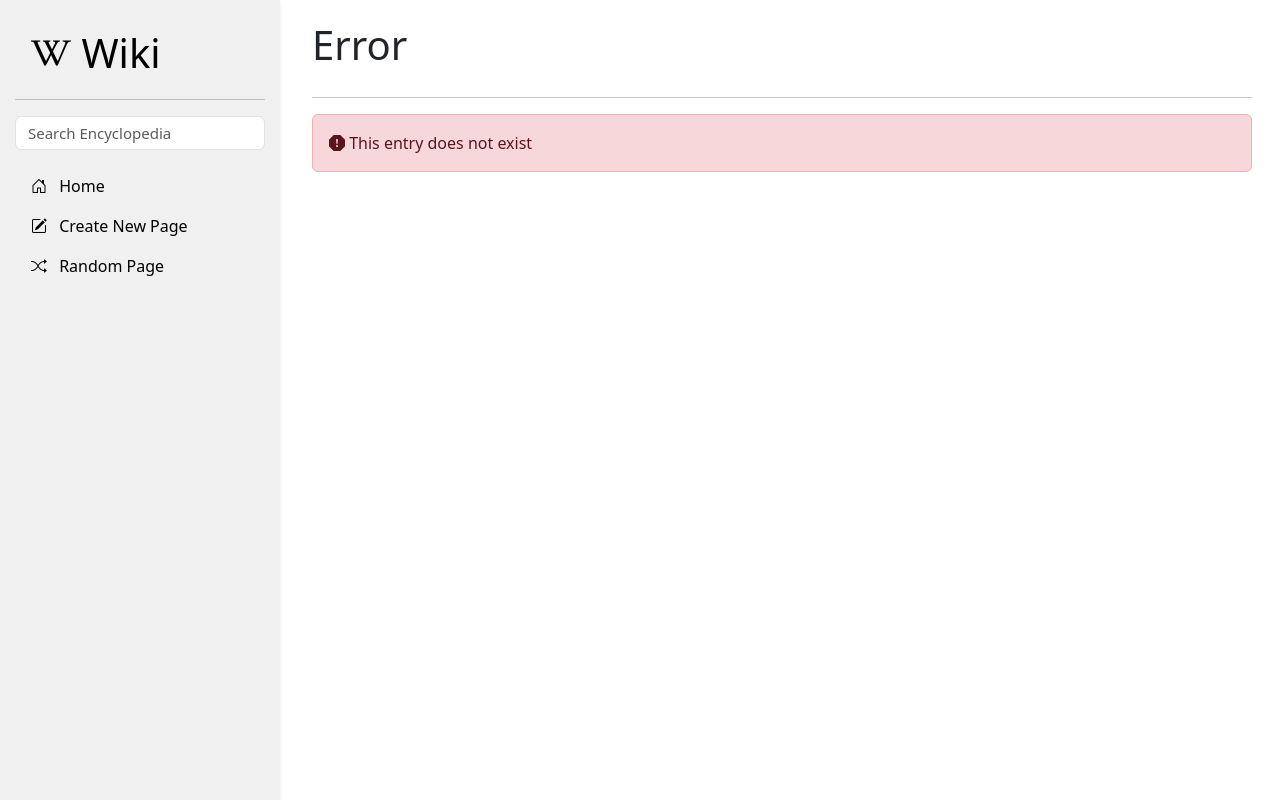
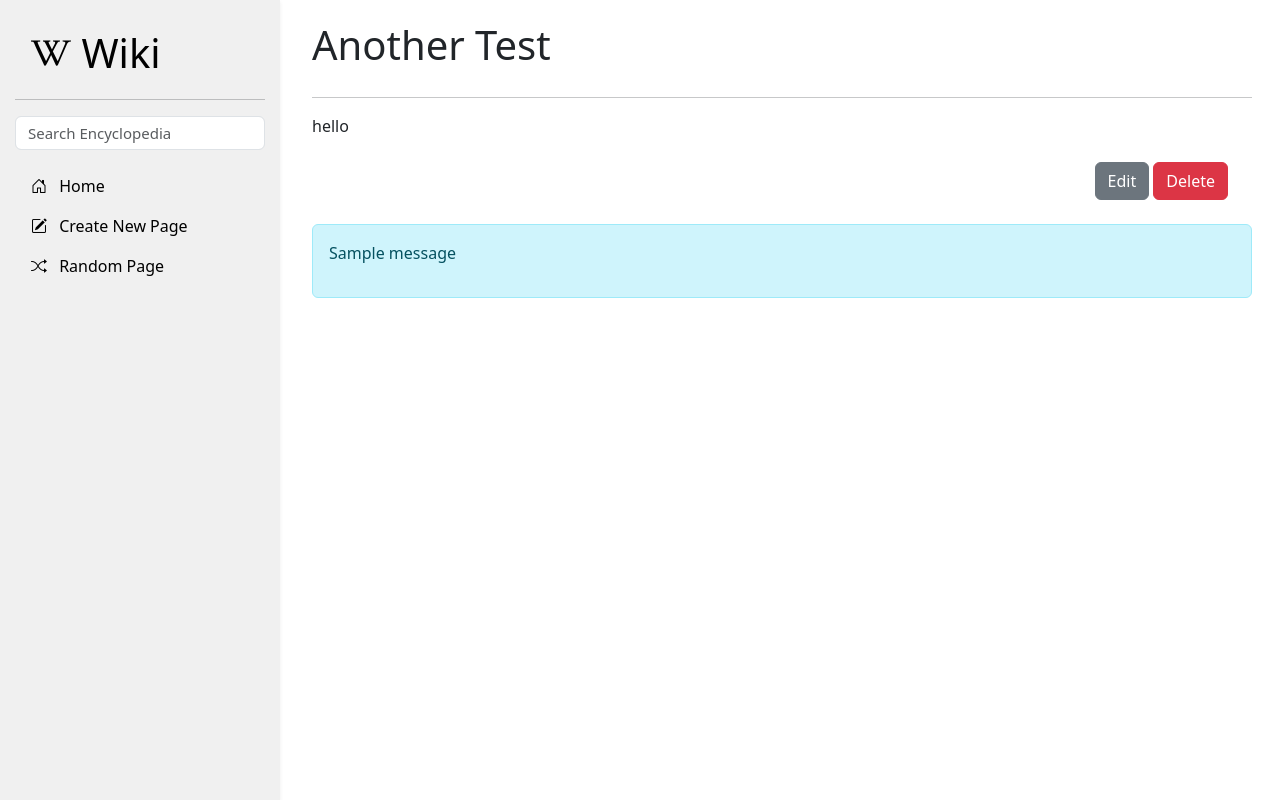
Before and after one commit to monicavaquerano/wiki, a Django app: a page that uses encyclopedia/templates/encyclopedia/layout.html in a window 1280 px wide. Run offline with Django 3.2, Linux system fonts and the light colour scheme; tables that the repository leaves empty hold one stand-in row (values such as "Sample post"); one stand-in notice (Sample message) is shown.

Commit message:
add info alert

```diff
--- a/encyclopedia/templates/encyclopedia/entry.html
+++ b/encyclopedia/templates/encyclopedia/entry.html
@@ -14,7 +14,6 @@
     <div class="mb-4">
         {{ html | safe }}
     </div>
-
     <div class="me-4 d-grid gap-2 d-md-flex justify-content-md-end" aria-label="Edit and delete buttons">
         <form action="{% url 'edit' %}" method="POST">
             {% csrf_token %}
@@ -49,5 +48,15 @@
             </div>
         </div>
     </div>
+    {% if messages %}
+    <br>
+    <div class="alert alert-info" role="alert">
+        <ul class="messages list-unstyled">
+            {% for message in messages %}
+            <li {% if message.tags %} class="{{ message.tags }}" {% endif %}>{{ message }}</li>
+            {% endfor %}
+        </ul>
+    </div>
+    {% endif %}
 </div>
 {% endblock %}
--- a/encyclopedia/views.py
+++ b/encyclopedia/views.py
@@ -5,6 +5,8 @@ from markdown2 import Markdown
 from . import util
 import os
 from random import choice
+
+from django.contrib import messages
 
 
 def convert_md_to_html(title):
@@ -75,6 +77,7 @@ def new(request):
             )
         else:
             util.save_entry(title, content)
+            messages.add_message(request, messages.INFO, "Saved Successfully.")
             return entry(request, title)
 
 
@@ -83,7 +86,9 @@ def edit(request):
         title = request.POST["title"].strip()
         content = util.get_entry(title)
         return render(
-            request, "encyclopedia/edit.html", {"title": title, "content": content}
+            request,
+            "encyclopedia/edit.html",
+            {"title": title, "content": content},
         )
 
 
@@ -92,6 +97,7 @@ def save(request):
         title = request.POST["title"]
         content = request.POST["content"]
         util.save_entry(title, content)
+        messages.add_message(request, messages.INFO, "Saved Successfully.")
         return redirect(f"/wiki/{title}")
 
 
--- /dev/null
+++ b/entries/Another Test.md
@@ -0,0 +1 @@
+hello
```
Also changed, not shown: entries/This is other test.md (+0 -6 lines), entries/another test 2.md (added, +5 -0 lines), entries/holaaaaa.md (+1 -15 lines).
